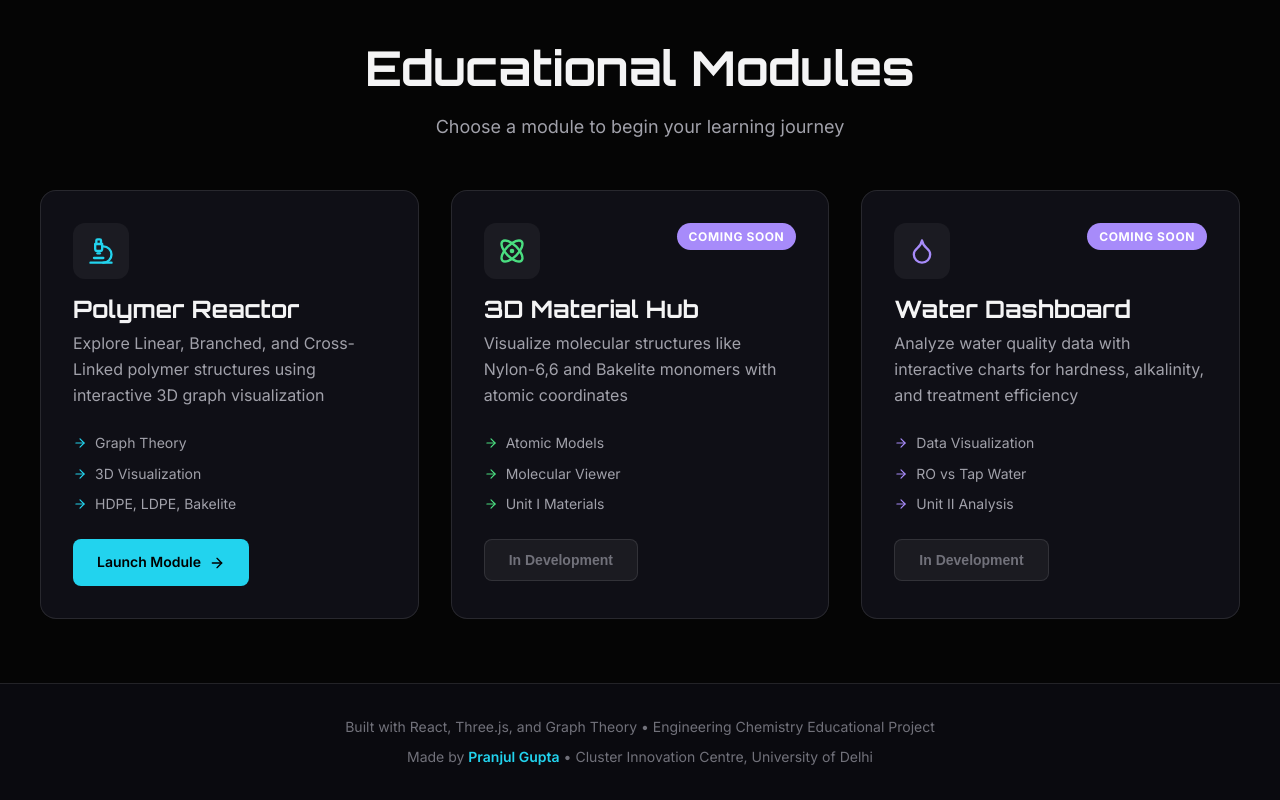
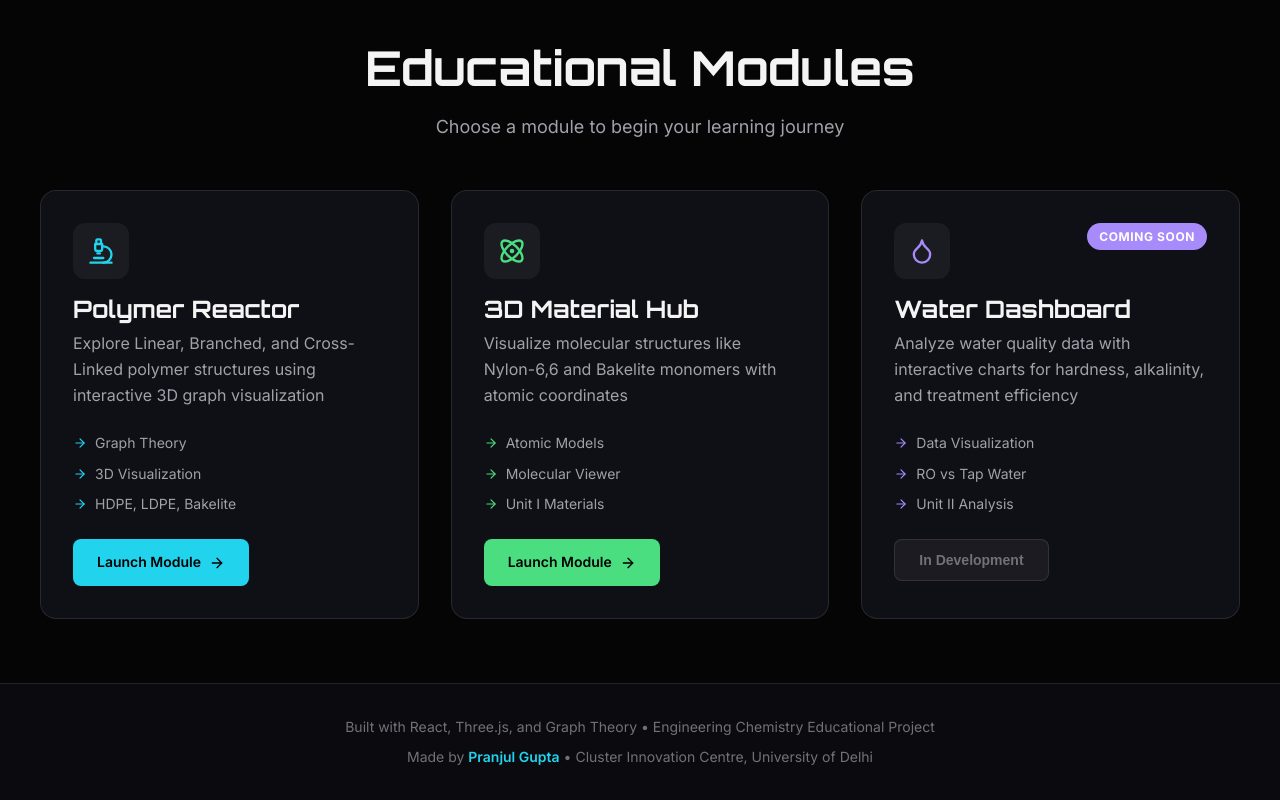
Before and after one commit to Pranjul-00/PolyLab, a React (Vite) app: page / in a window 1280 px wide. Shown: the part 1155-1955 px from the top of the page. Built offline with nearby package versions, Linux system fonts and the light colour scheme.

Commit message:
fixing material hub button

```diff
--- a/src/pages/Home.jsx
+++ b/src/pages/Home.jsx
@@ -22,7 +22,7 @@ const Home = () => {
             description: 'Visualize molecular structures like Nylon-6,6 and Bakelite monomers with atomic coordinates',
             icon: Atom,
             path: '/material-hub',
-            status: 'coming-soon',
+            status: 'active',
             color: 'green',
             features: ['Atomic Models', 'Molecular Viewer', 'Unit I Materials']
         },
```
